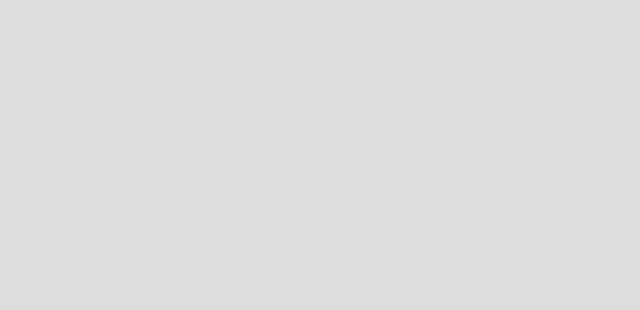
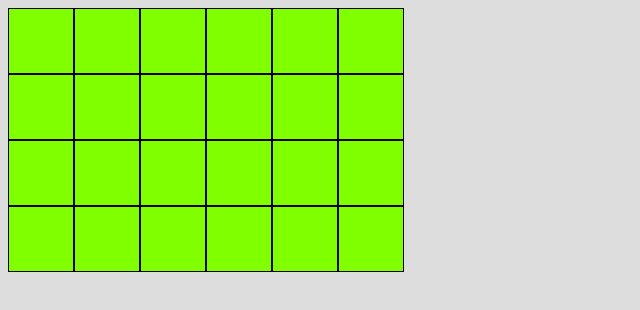
Before and after one commit to clotildefauchille/jeux-grille, a plain HTML site: page index.html in a window 1280 px wide. Shown: the whole page, without its empty margins (0-640 px from the left). Drawn offline with Linux system fonts and the light colour scheme.

Commit message:
rajouter le joueur et case arrivee en progrès

```diff
--- a/css/style.css
+++ b/css/style.css
@@ -11,3 +11,23 @@ body {
 
   margin: 20px;
 }
+
+#board {
+  display: flex;
+  flex-direction: column;
+}
+
+.row {
+  flex: 1;
+  display: flex;
+  flex-direction: row;
+}
+
+.cell {
+  background-color: white;
+  border: 1px solid black;
+  padding: 2em;
+}
+.targetCell{
+  background-color: chartreuse;
+}
--- a/index.html
+++ b/index.html
@@ -6,7 +6,7 @@
   <link rel="stylesheet" href="css/style.css">
 </head>
 <body>
-
+  <div id="board"></div>
 
   <script src="js/app.js" charset="utf-8"></script>
 </body>
--- a/js/app.js
+++ b/js/app.js
@@ -1,7 +1,42 @@
 var app = {
   init: function () {
     console.log('init !');
+    app.player = {
+      x: 0,
+      y: 0,
+      direction: "right",
+    }
+    app.targetCell = {
+      x: 5,
+      y: 3,
+    }
+    app.drawBoard()
+  },
+  drawBoard: function () {
+    var ROWS = 4;
+    var COLUMNS = 6
+    for (let index = 0; index < ROWS; index++) {
+      var row = document.createElement("div");
+      row.className = "row";
+      var board = document.querySelector("#board");
+      board.appendChild(row);
+      for (var index2 = 0; index2 < COLUMNS; index2++) {
+        var cellule = document.createElement('div');
+        cellule.className = "cell";
+        row.appendChild(cellule);
+        var currentCell = document.querySelectorAll(".cell");
+        if (currentCell[index] = app.targetCell.x && (currentCell[index] = app.targetCell.y)) {
+          cellule.classList.add("targetCell");
+        } else if (currentCell[index] = app.player.x && (currentCell[index] = app.player.y)) {
+          cellule.classList.add("player");
+        }
+      }
+    }
+
+
   }
+
+
 };
 
 document.addEventListener('DOMContentLoaded', app.init);
```
